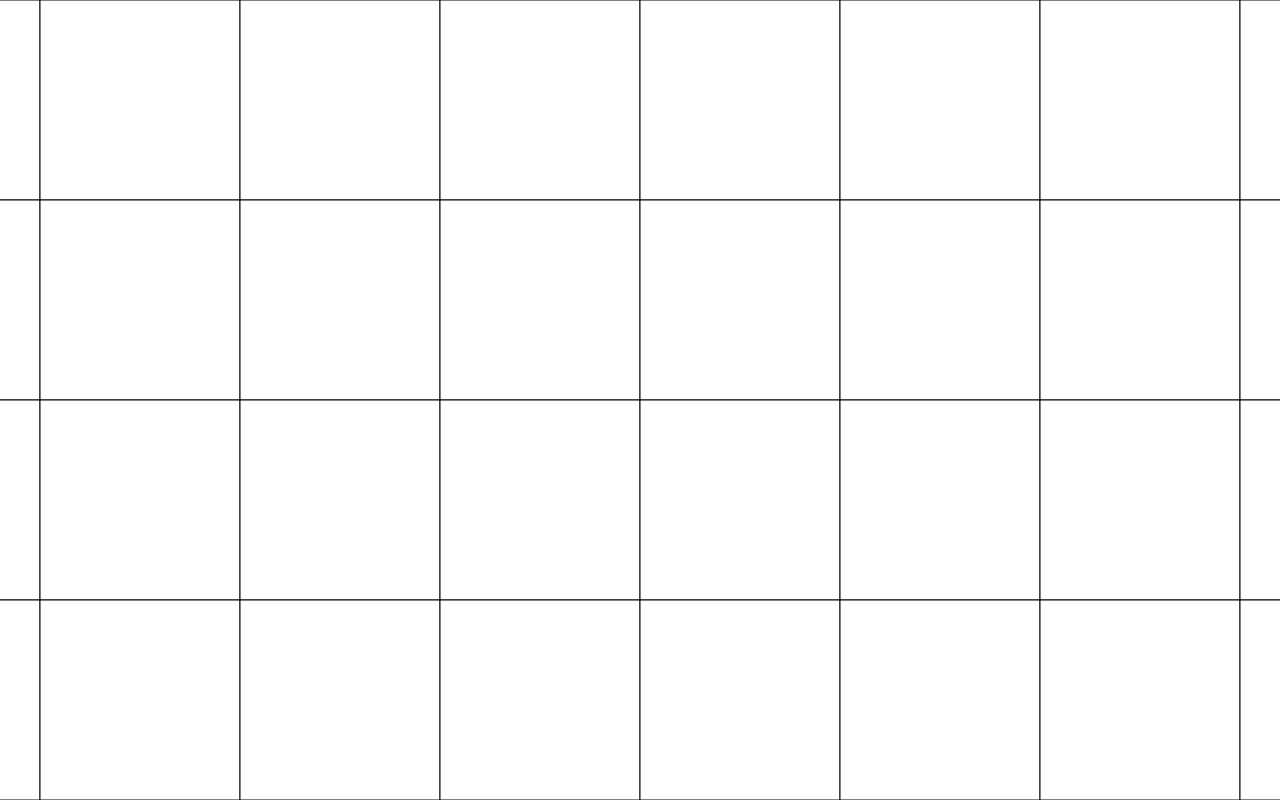
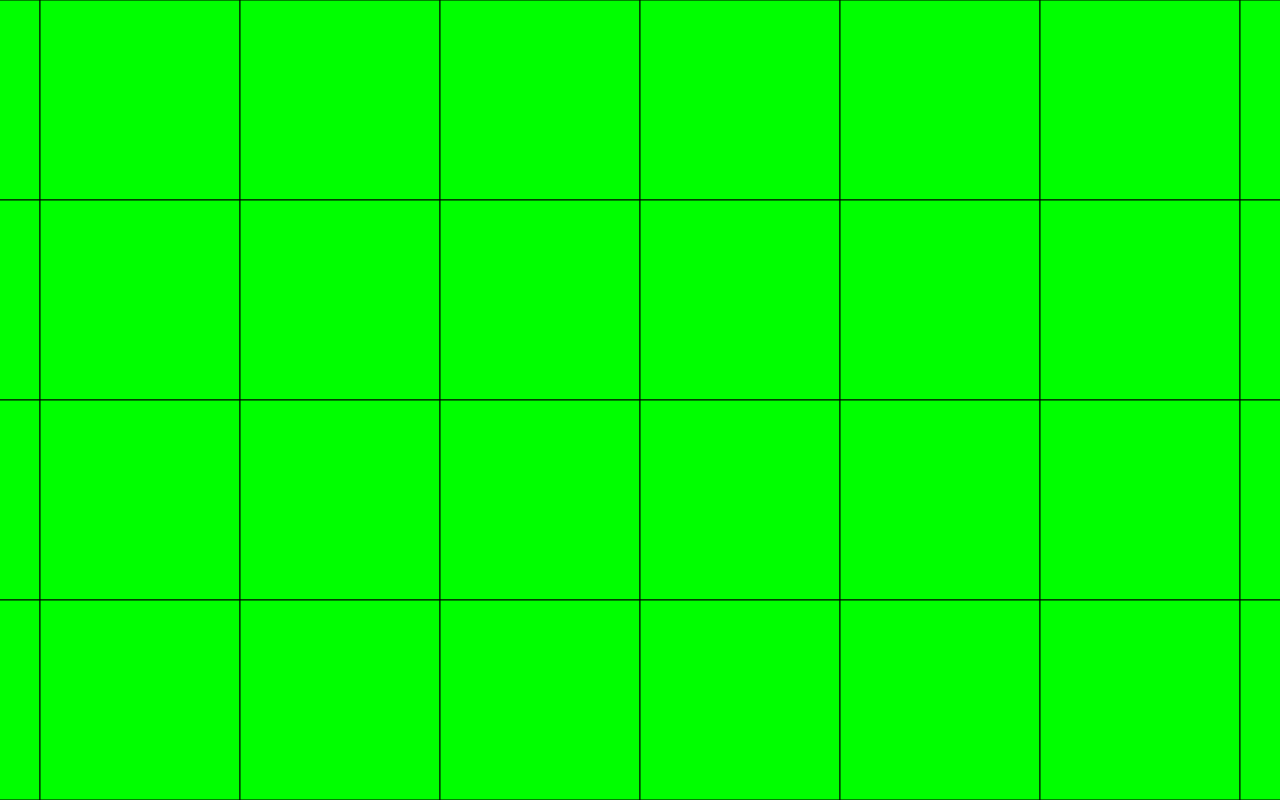
Before and after one commit to zkfn/mandelbrot, a React (Vite) app: page / in a window 1280 px wide. Built offline with nearby package versions, Linux system fonts and the light colour scheme.

Commit message:
Simulating rendering via workers.

```diff
--- a/src/components/GridViewer.tsx
+++ b/src/components/GridViewer.tsx
@@ -1,9 +1,12 @@
 import { useEffect, useLayoutEffect, useMemo, useRef, type FC } from "react";
 import { boundsToRect } from "@common/utils";
 import { ReadAndClearFlag } from "@common/flag";
-import { Tile, TileSetter } from "@lib/tiles";
+import { Tile, TileSetter, TileState } from "@lib/tiles";
 import { PlaneGrid } from "@lib/grid";
 import type { Plane } from "@common/types";
+import { TileStore } from "@lib/store";
+import { TileJobQueue } from "@lib/queue";
+import { WorkerExecutor } from "@lib/executor";
 
 interface GridViewerProps {
 	plane: Plane;
@@ -14,6 +17,9 @@ const GridViewer: FC<GridViewerProps> = ({ plane }) => {
 	const tileSetter = useMemo(() => new TileSetter(plane), [plane]);
 	const dirtyFlagRef = useRef<ReadAndClearFlag>(new ReadAndClearFlag(true));
 	const planeGridRef = useRef<PlaneGrid>(null!);
+	const tileStore = useRef<TileStore>(null!);
+	const tileQueue = useRef<TileJobQueue>(null!);
+	const executor = useRef<WorkerExecutor>(null!);
 	const rafNumber = useRef<number>(0);
 
 	const assertDirtyFlag = (): ReadAndClearFlag => {
@@ -59,27 +65,66 @@ const GridViewer: FC<GridViewerProps> = ({ plane }) => {
 		const [canvas, ctx] = assertAndGetCanvasWithCtx();
 		const camera = planeGrid.getCameraBounds();
 
-		const desiredDepth = planeGrid.optimalDepthLevelPerResolution(256);
-
 		ctx.clearRect(0, 0, canvas.width, canvas.height);
 		ctx.fillStyle = "#fff";
 		ctx.fillRect(0, 0, canvas.width, canvas.height);
 		ctx.strokeStyle = "#000";
 		ctx.lineWidth = 1;
 
+		function colorFor(state: TileState): string {
+			if (state === TileState.READY) return "#0f0";
+			if (state === TileState.RENDERING) return "#ff4";
+			else return "#aa0";
+		}
+
 		const paintTiles = (tiles: Tile[]) => {
 			for (const tile of tiles) {
 				const camBounds = planeGrid.planeBoundsToCamera(tile.section);
+
 				const { minX, minY } = camBounds;
 				const { width, height } = boundsToRect(camBounds);
 
-				ctx.fillStyle = "#fff";
-				ctx.fillRect(minX, minY, width, height);
-				ctx.strokeRect(minX, minY, width, height);
+				const record = tileStore.current.getTileRecord(tile.key.id());
+
+				if (record && record.state != TileState.QUEUED) {
+					ctx.fillStyle = colorFor(record.state);
+					ctx.fillRect(minX, minY, width, height);
+					ctx.strokeRect(minX, minY, width, height);
+				}
 			}
 		};
 
-		paintTiles(tileSetter.layTiles(camera, desiredDepth));
+		const processTiles = (tiles: Tile[]) => {
+			for (const tile of tiles) {
+				const record = tileStore.current.getTileRecord(tile.key.id());
+
+				if (!record || record.state == TileState.QUEUED) {
+					tileQueue.current.push(tile);
+					tileStore.current.setQueued(tile.key.id());
+				}
+			}
+		};
+
+		const desiredDepth = planeGrid.optimalDepthLevelPerResolution(256);
+		const coarserDepth = desiredDepth - 1;
+		const blurDepth = desiredDepth - 2;
+
+		const desiredTiles = tileSetter.layTiles(camera, desiredDepth);
+		const coarserTiles = tileSetter.layTiles(camera, coarserDepth);
+		const blurTiles = tileSetter.layTiles(camera, blurDepth);
+
+		tileQueue.current.nextGeneration();
+
+		processTiles(blurTiles);
+		processTiles(coarserTiles);
+		processTiles(desiredTiles);
+
+		tileStore.current.prune();
+		executor.current.pump();
+
+		paintTiles(blurTiles);
+		paintTiles(coarserTiles);
+		paintTiles(desiredTiles);
 	}
 
 	useLayoutEffect(() => {
@@ -87,13 +132,23 @@ const GridViewer: FC<GridViewerProps> = ({ plane }) => {
 		const canvas = assertCanvas();
 
 		const planeGrid = new PlaneGrid(plane, dirtyFlag);
+
 		planeGrid.initCanvas(canvas);
+		planeGridRef.current = planeGrid;
 
-		planeGridRef.current = planeGrid;
+		tileQueue.current = new TileJobQueue();
+		tileStore.current = new TileStore();
+		executor.current = new WorkerExecutor(
+			tileStore.current,
+			tileQueue.current,
+			dirtyFlag,
+		);
 
 		return () => {
 			planeGrid.deinitCanvas();
+
 			planeGridRef.current = null!;
+			// TODO: Deinit the queue and stuff;
 		};
 	}, [plane]);
 
--- /dev/null
+++ b/src/lib/executor.ts
@@ -0,0 +1,67 @@
+import { TileStore } from "@lib/store";
+import { TileJobQueue } from "@lib/queue";
+import type { ReadAndClearFlag } from "@common/flag";
+import type { Tile } from "./tiles";
+
+export function makeSleepRunner<Payload = unknown>(
+	minMs = 120,
+	maxMs = 540,
+): JobRunner<Payload> {
+	return async () => {
+		const delay = Math.floor(minMs + Math.random() * (maxMs - minMs));
+		await new Promise<void>((r) => setTimeout(r, delay));
+		return undefined as unknown as Payload;
+	};
+}
+
+export type JobRunner<Payload = unknown> = (job: Tile) => Promise<Payload>;
+
+export interface ExecutorOptions {
+	maxConcurrent?: number; // default 4
+	minSimulatedMs?: number; // default 120 (only used by default runner)
+	maxSimulatedMs?: number; // default 540 (only used by default runner)
+}
+
+export class WorkerExecutor<Payload = unknown> {
+	private runningCount = 0;
+	private disposed = false;
+	private readonly maxConcurrent: number;
+	private readonly runJob: JobRunner<Payload>;
+
+	constructor(
+		private readonly store: TileStore<Payload>,
+		private readonly queue: TileJobQueue,
+		private readonly dirtyFlag: ReadAndClearFlag,
+		options: ExecutorOptions = {},
+	) {
+		this.maxConcurrent = options.maxConcurrent ?? 4;
+		const minMs = options.minSimulatedMs ?? 20;
+		const maxMs = options.maxSimulatedMs ?? 50;
+		this.runJob = makeSleepRunner<Payload>(minMs, maxMs);
+	}
+
+	public pump(): void {
+		if (this.disposed) return;
+
+		while (this.runningCount < this.maxConcurrent) {
+			const tile = this.queue.dequeue();
+			if (!tile) break;
+
+			this.store.setRendering(tile.key.id());
+			this.runningCount += 1;
+			this.startJob(tile);
+		}
+	}
+
+	private async startJob(tile: Tile): Promise<void> {
+		try {
+			const payload = await this.runJob(tile);
+
+			this.store.setReady(tile.key.id(), payload);
+			this.dirtyFlag.set();
+		} finally {
+			this.runningCount = Math.max(0, this.runningCount - 1);
+			this.pump();
+		}
+	}
+}
--- /dev/null
+++ b/src/lib/queue.ts
@@ -0,0 +1,17 @@
+import type { Tile } from "./tiles";
+
+export class TileJobQueue {
+	private jobs: Tile[] = [];
+
+	public nextGeneration(): void {
+		this.jobs = [];
+	}
+
+	public push(...tiles: Tile[]): void {
+		this.jobs.push(...tiles);
+	}
+
+	public dequeue(): Tile | undefined {
+		return this.jobs.shift();
+	}
+}
--- /dev/null
+++ b/src/lib/store.ts
@@ -0,0 +1,127 @@
+import { TileState, type TileId } from "@lib/tiles";
+
+export interface TileRecord<Payload = unknown> {
+	state: TileState;
+	payload?: Payload;
+}
+
+class TileTimeWheel {
+	private slots: Array<Set<TileId>>;
+	private ages: Map<TileId, number>;
+	private totalItems: number;
+	private readonly maxAge: number;
+	private readonly minAge: number;
+	private readonly maxItems: number;
+
+	public constructor(maxAge: number, minAge: number, maxItems: number) {
+		this.maxAge = maxAge;
+		this.minAge = minAge;
+		this.maxItems = maxItems;
+
+		this.slots = [new Set()];
+		this.ages = new Map();
+		this.totalItems = 0;
+	}
+
+	public touch(tile: TileId) {
+		const age = this.ages.get(tile);
+
+		if (age == undefined) {
+			this.totalItems += 1;
+		} else {
+			this.slots[age].delete(tile);
+		}
+
+		this.ages.set(tile, 0);
+		this.slots[0].add(tile);
+	}
+
+	public tick(): TileId[] {
+		for (const [tileId, age] of this.ages) {
+			this.ages.set(tileId, age + 1);
+		}
+
+		this.slots.unshift(new Set());
+		return this.prune();
+	}
+
+	private prune(): TileId[] {
+		const pruned: TileId[] = [];
+
+		while (
+			this.slots.length >= this.maxAge ||
+			(this.totalItems > this.maxItems && this.slots.length >= this.minAge)
+		) {
+			pruned.push(...this.popSlot());
+		}
+
+		return pruned;
+	}
+
+	private popSlot(): Set<TileId> {
+		const poped = this.slots.pop()!;
+		this.totalItems -= poped.size;
+
+		for (const tileId of poped) {
+			this.ages.delete(tileId);
+		}
+
+		return poped;
+	}
+}
+
+export class TileStore<Payload = unknown> {
+	private tiles: Map<TileId, TileRecord<Payload>>;
+	private timeWheel: TileTimeWheel;
+
+	public constructor() {
+		this.tiles = new Map();
+		this.timeWheel = new TileTimeWheel(1000, 10, 15000);
+	}
+
+	public getTileRecord(tileId: TileId): TileRecord<Payload> | undefined {
+		return this.tiles.get(tileId);
+	}
+
+	public setQueued(tileId: TileId) {
+		const tile = this.tiles.get(tileId);
+
+		if (!tile) {
+			this.tiles.set(tileId, { state: TileState.QUEUED });
+		} else if (tile.state != TileState.QUEUED) {
+			throw new Error(`Enqueueing a tile that is in the store: ${tileId}.`);
+		}
+	}
+
+	public setRendering(tileId: TileId) {
+		const tile = this.tiles.get(tileId);
+
+		if (!tile) {
+			throw new Error(`Rendering a tile that is not in the store: ${tileId}.`);
+		} else if (tile.state != TileState.QUEUED) {
+			throw new Error(`Rendering a tile that is not enqueued: ${tileId}.`);
+		} else {
+			tile.state = TileState.RENDERING;
+		}
+	}
+
+	public setReady(tileId: TileId, payload: Payload) {
+		const tile = this.tiles.get(tileId);
+
+		if (!tile) {
+			throw new Error(`Readying a tile that is not in the store: ${tileId}.`);
+		} else if (tile.state != TileState.RENDERING) {
+			throw new Error(`Readying a tile that is not rendering: ${tileId}.`);
+		} else {
+			tile.state = TileState.READY;
+			tile.payload = payload;
+			this.timeWheel.touch(tileId);
+		}
+	}
+
+	public prune() {
+		for (const id of this.timeWheel.tick()) {
+			this.tiles.delete(id);
+		}
+	}
+}
```
